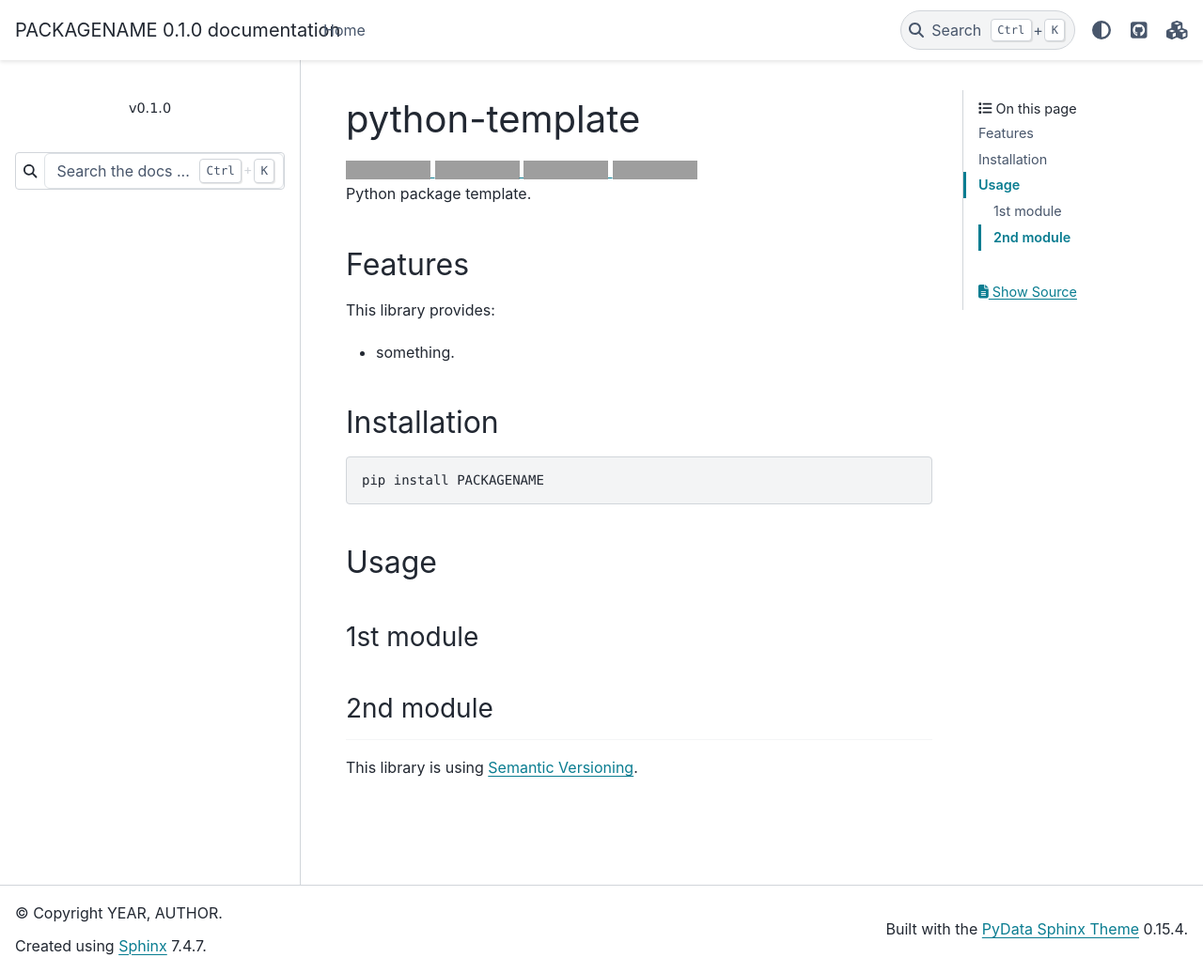
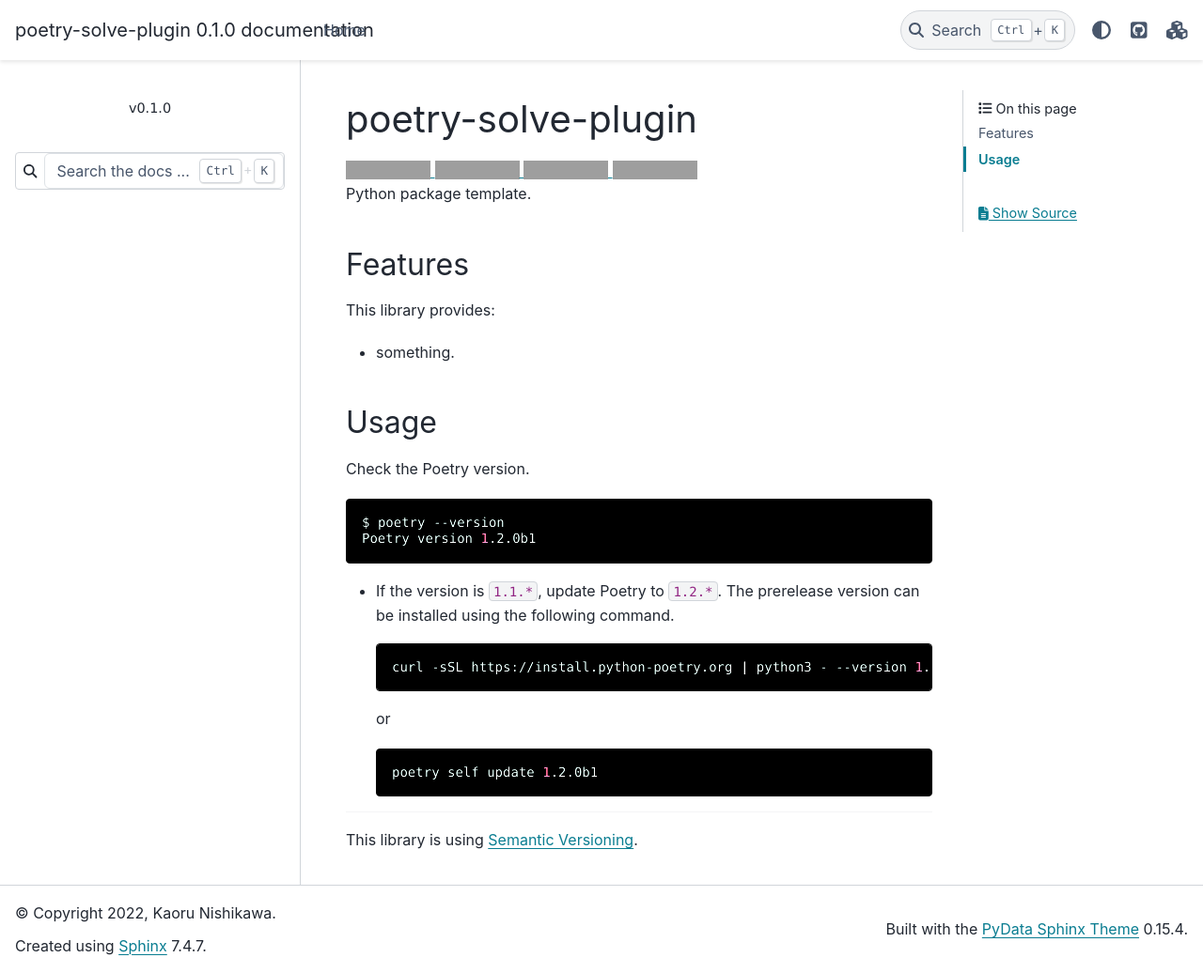
Before and after one commit to KaoruNishikawa/poetry-solve-plugin, a Sphinx documentation site: the page built from docs/index.rst, in a window 1280 px wide and 1036 px high. Shown: the whole window at 94% size. Built offline with Sphinx 7.4.7 and the PyData theme 0.15.4, drawn with Linux system fonts in a browser that asks for light colours; pages that are not in the unit, such as notebooks, are missing from menus; the version number is read from the project's files by our own code; grey boxes are pictures that could not be loaded.

````diff
--- a/README.md
+++ b/README.md
@@ -1,8 +1,8 @@
-# python-template
+# poetry-solve-plugin
 
-[![PyPI](https://img.shields.io/pypi/v/PACKAGENAME.svg?label=PyPI&style=flat-square)](https://pypi.org/pypi/PACKAGENAME/)
-[![Python](https://img.shields.io/pypi/pyversions/PACKAGENAME.svg?label=Python&color=yellow&style=flat-square)](https://pypi.org/pypi/PACKAGENAME/)
-[![Test](https://img.shields.io/github/workflow/status/USERNAME/PACKAGENAME/Test?logo=github&label=Test&style=flat-square)](https://github.com/USERNAME/PACKAGENAME/actions)
+[![PyPI](https://img.shields.io/pypi/v/poetry-solve-plugin.svg?label=PyPI&style=flat-square)](https://pypi.org/pypi/poetry-solve-plugin/)
+[![Python](https://img.shields.io/pypi/pyversions/poetry-solve-plugin.svg?label=Python&color=yellow&style=flat-square)](https://pypi.org/pypi/poetry-solve-plugin/)
+[![Test](https://img.shields.io/github/workflow/status/KaoruNishikawa/poetry-solve-plugin/Test?logo=github&label=Test&style=flat-square)](https://github.com/KaoruNishikawa/poetry-solve-plugin/actions)
 [![License](https://img.shields.io/badge/license-MIT-blue.svg?label=License&style=flat-square)](LICENSE)
 
 Python package template.
@@ -13,17 +13,26 @@ This library provides:
 
 - something.
 
-## Installation
+## Usage
+
+Check the Poetry version.
 
 ```shell
-pip install PACKAGENAME
+$ poetry --version
+Poetry version 1.2.0b1
 ```
 
-## Usage
+- If the version is `1.1.*`, update Poetry to `1.2.*`. The prerelease version can be installed using the following command.
 
-### 1st module
+    ```shell
+    curl -sSL https://install.python-poetry.org | python3 - --version 1.2.0b1
+    ```
 
-### 2nd module
+    or
+
+    ```shell
+    poetry self update 1.2.0b1
+    ```
 
 ---
 
--- a/docs/_static/css/custom.css
+++ b/docs/_static/css/custom.css
@@ -0,0 +1,28 @@
+:root {
+    --pst-color-link: 0, 184, 255;
+    --pst-color-link-hover: 239, 31, 255;
+}
+
+/* Source Code */
+pre {
+    filter: invert(100%) hue-rotate(120deg) brightness(100%) contrast(180%);
+}
+
+/* Function Parameters */
+em span.pre {
+    color: #00B;
+}
+
+/* Docs Logo */
+.navbar #navbar-start {
+    margin-left: 1em;
+}
+
+.navbar-brand {
+    display: flex;
+    align-items: center;
+}
+
+p.title {
+    margin-bottom: 0;
+}
--- a/docs/conf.py
+++ b/docs/conf.py
@@ -1,12 +1,12 @@
-import PACKAGENAME
+import poetry_solve_plugin
 
 
 # -- Project information -----------------------------------------------------
 
-project = "PACKAGENAME"
-copyright = "YEAR, AUTHOR"
-author = "AUTHOR"
-release = version = PACKAGENAME.__version__
+project = "poetry-solve-plugin"
+copyright = "2022, Kaoru Nishikawa"
+author = "Kaoru Nishikawa"
+release = version = poetry_solve_plugin.__version__
 
 # -- General configuration ---------------------------------------------------
 
@@ -35,13 +35,13 @@ html_theme_options = {
     "icon_links": [
         {
             "name": "GitHub",
-            "url": "https://github.com/USERNAME/PACKAGENAME",
+            "url": "https://github.com/KaoruNishikawa/poetry-solve-plugin",
             "icon": "fab fa-github-square",
             "type": "fontawesome",
         },
         {
             "name": "PyPI",
-            "url": "https://pypi.org/project/PACKAGENAME/",
+            "url": "https://pypi.org/project/poetry-solve-plugin/",
             "icon": "fas fa-cubes",
             "type": "fontawesome",
         },
@@ -49,7 +49,7 @@ html_theme_options = {
     "navbar_start": ["navbar-logo"],
 }
 # html_logo = "_static/logo.svg"
-html_favicon = "https://avatars.githubusercontent.com/u/20414019?s=400&u=0e47c7d5efc6cf27086c8cfcdb6fd5c757926043&v=4"  # noqa: E501
+# html_favicon = "https://avatars.githubusercontent.com/u/20414019?s=400&u=0e47c7d5efc6cf27086c8cfcdb6fd5c757926043&v=4"  # noqa: E501
 html_sidebars = {
     "**": [
         "version",
--- a/docs/index.rst
+++ b/docs/index.rst
@@ -3,6 +3,6 @@
    :maxdepth: 2
 
    Home <self>
-   API Reference <_source/PACKAGENAME>
+   API Reference <_source/poetry_solve_plugin>
 
 .. mdinclude:: ../README.md
````
Also changed, not shown: pyproject.toml (+13 -8 lines), 5 other files.
